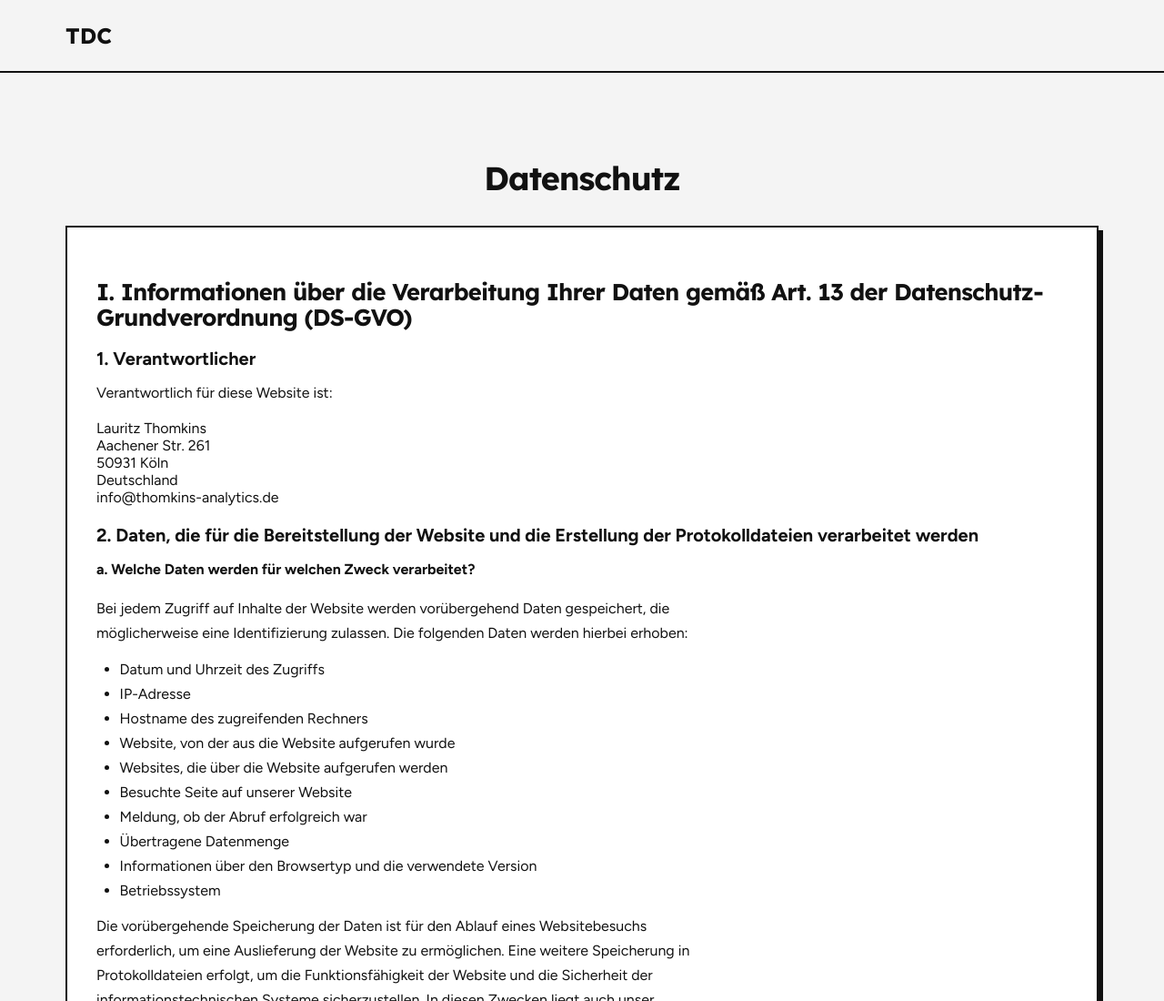
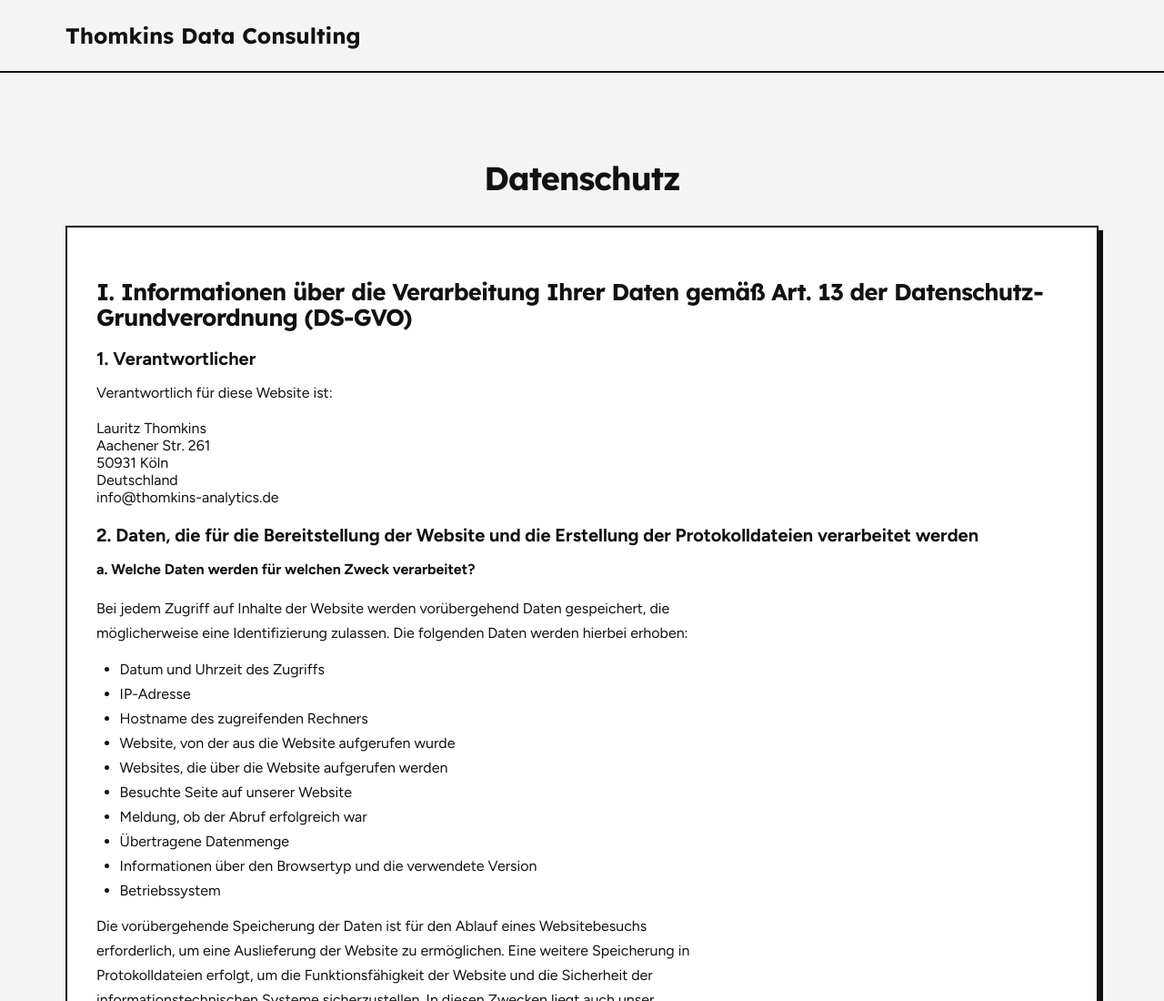
Before and after one commit to lauritz-t/lauritz-t.github.io, a plain HTML site: page datenschutz.html in a window 1280 px wide. Shown: the top 1100 px of the page at 91% size. Drawn offline with Linux system fonts and the light colour scheme.

Commit message:
changed title

```diff
--- a/datenschutz.html
+++ b/datenschutz.html
@@ -35,7 +35,7 @@
 
 <header>
     <nav class="container">
-        <a href="index.html" class="logo">TDC</a>
+        <a href="index.html" class="logo">Thomkins Data Consulting</a>
     </nav>
 </header>
 
```
Also changed, not shown: impressum.html (+1 -1 lines), index.html (+1 -1 lines).
